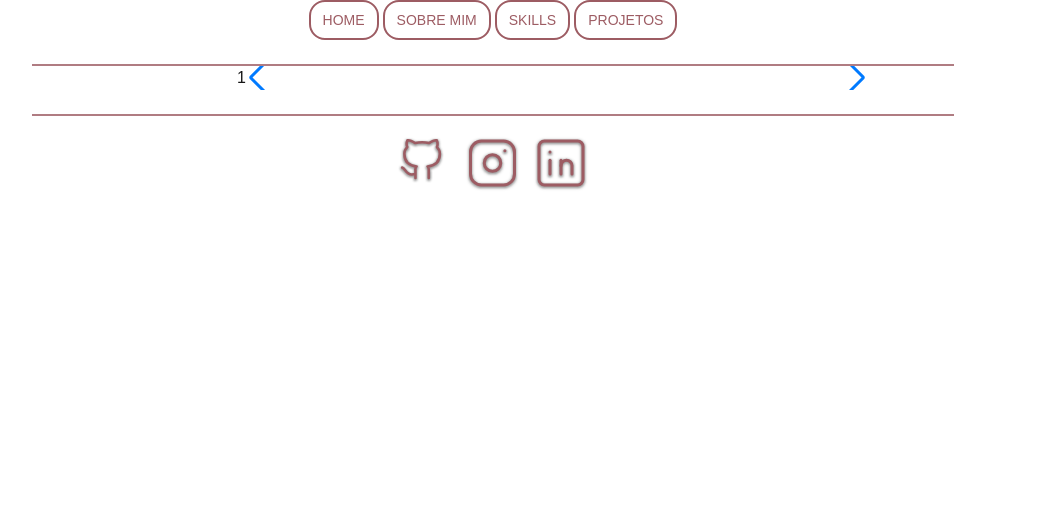
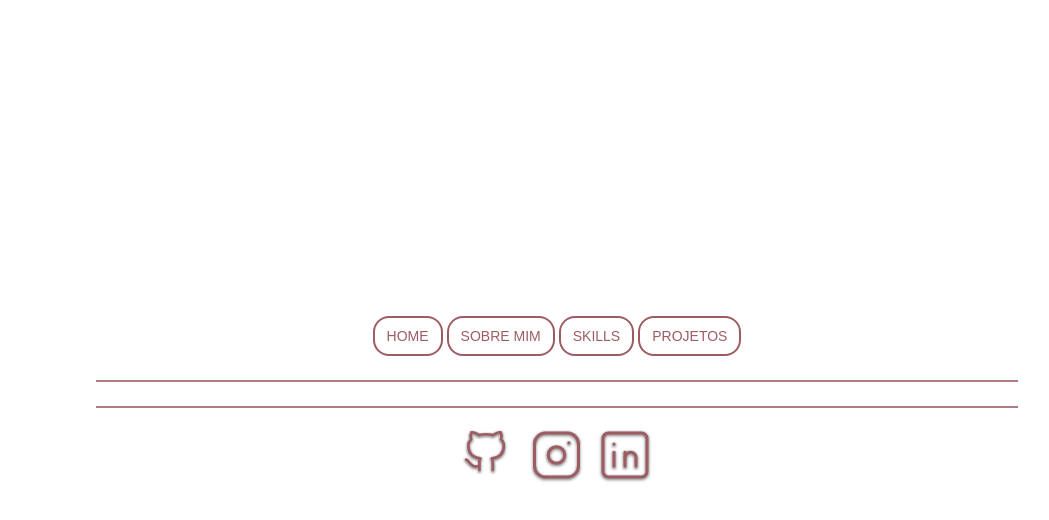
Before and after one commit to LuizHenri16/meuPortfolio, a Next.js app: page /skills in a window 1280 px wide. Shown: the top 520 px of the page, without its empty margins (83-1132 px from the left). Built offline with nearby package versions, Linux system fonts and the light colour scheme.

Commit message:
update: botão voltar, página skills, projetos

```diff
--- a/src/app/carteirarelacionamento/page.tsx
+++ b/src/app/carteirarelacionamento/page.tsx
@@ -4,10 +4,10 @@ export default function () {
       <div className="bg-[#f3f3f3] px-5 py-10 flex flex-col items-center justify-center font-[Roboto] tracking-wide ">
         <div className=" 0 text-xl self-start flex gap-10 ">
           <a
-            className="font-bold hover:text-custom-100/80 text-[#9D5C63]"
+            className="flex gap-5 font-bold hover:opacity-80 text-[#9D5C63]"
             href="/projetos"
           >
-            ← Voltar
+            <img className="w-5" src="/icons/Arrow 1.svg" /> Voltar
           </a>
         </div>
 
--- a/src/app/fitzone/page.tsx
+++ b/src/app/fitzone/page.tsx
@@ -2,9 +2,12 @@ export default function () {
   return (
     <>
       <div className="bg-[#f3f3f3] px-5 py-10 flex flex-col items-center justify-center font-[Roboto] tracking-wide text-[#6B3E23]">
-        <div className=" 0 text-xl self-start flex gap-10 ">
-          <a className="font-bold hover:text-custom-100/80" href="/projetos">
-            ← Voltar
+        <div className=" 0 text-xl self-start flex gap-5">
+          <a
+            className="flex gap-5 font-bold hover:opacity-80 text-[#9D5C63]"
+            href="/projetos"
+          >
+            <img className="w-5" src="/icons/Arrow 1.svg" /> Voltar
           </a>
         </div>
 
--- a/src/app/projetos/page.tsx
+++ b/src/app/projetos/page.tsx
@@ -10,9 +10,12 @@ export default function Projetos() {
                             lg:px-10 font-[Roboto]"
       >
         <div className=" text-custom-100 mt-5 text-xl self-start flex gap-10 ">
-          <a className="font-bold hover:text-custom-100/80" href="/home">
-            ← Voltar{" "}
-          </a>{" "}
+          <a
+            className="flex gap-5 font-bold hover:opacity-80 text-[#9D5C63]"
+            href="/home"
+          >
+            <img className="w-5" src="/icons/Arrow 1.svg" /> Voltar
+          </a>
           <p className="">// Projetos</p>
         </div>
 
--- a/src/app/skills/page.tsx
+++ b/src/app/skills/page.tsx
@@ -4,9 +4,9 @@ import { Template, MySwiper } from "@/components";
 export default function Skills() {
   return (
     <>
-      <div className="w-[100%] flex flex-col justify-center ">
+      <div className="w-[100%] flex flex-col justify-center items-center h-screen">
         <Template>
-          <main className="w-[50%] m-auto">{<MySwiper />}</main>
+          <main className="w-[50%] mx-auto">{}</main>
         </Template>
       </div>
     </>
--- a/src/components/myswiper/MySwiper.tsx
+++ b/src/components/myswiper/MySwiper.tsx
@@ -13,23 +13,5 @@ const pages = [
 ];
 
 export const MySwiper: React.FC = () => {
-  return (
-    <>
-      <Swiper
-        centeredSlides={true}
-        slidesPerView={1}
-        pagination={{ clickable: true }}
-        navigation
-      >
-        {pages.map((page) => (
-          <SwiperSlide
-            className="flex justify-center w-auto m-w-[100%]"
-            key={page.id}
-          >
-            <a>{page.id}</a>
-          </SwiperSlide>
-        ))}
-      </Swiper>
-    </>
-  );
+  return <></>;
 };
--- a/src/components/template/template.tsx
+++ b/src/components/template/template.tsx
@@ -1,26 +1,25 @@
-import { Button, IconButton } from "@/components"
-import Link from "next/link"
-
+import { Button, IconButton } from "@/components";
+import Link from "next/link";
 
 interface TemplateProps {
-    children: React.ReactNode
+  children: React.ReactNode;
 }
 
-export const Template: React.FC<TemplateProps> = ({ children }: TemplateProps) => {
-
+export const Template: React.FC<TemplateProps> = ({
+  children,
+}: TemplateProps) => {
   return (
     <>
       <Buttons />
       {children}
       <Icons />
     </>
-    )
-}
+  );
+};
 
 const Buttons: React.FC = () => {
   return (
     <div className="flex flex-col justify-center items-center w-[90%]">
-
       <div className="flex gap-1 ">
         <Link href={"/home"}>
           <Button name="HOME" />
@@ -41,32 +40,39 @@ const Buttons: React.FC = () => {
 
       <div className="mt-6 border-1 border-custom-100/80 w-[100%] sm:w-[80%] md:[60%]"></div>
     </div>
-    )
-}
+  );
+};
 
 const Icons: React.FC = () => {
   return (
     <div className="flex flex-col justify-center items-center w-[90%]">
-
       <div className="mt-6 border-1 border-custom-100/80 w-[100%] sm:w-[80%] md:[60%]"></div>
 
       <div className="flex gap-3 mt-5">
-
         <IconButton href="https://github.com/LuizHenri16">
-                    <img className="w-12" src="/icons/github-icon.svg" alt="icone-github" />
+          <img
+            className="w-12"
+            src="/icons/github-icon.svg"
+            alt="icone-github"
+          />
         </IconButton>
 
-                <IconButton href="https://www.instagram.com/_._luizhenrique/" >
-                    <img className="" src="/icons/instagram-icon.svg" alt="icone-instagram" />
+        <IconButton href="https://www.instagram.com/_._luizhenrique/">
+          <img
+            className=""
+            src="/icons/instagram-icon.svg"
+            alt="icone-instagram"
+          />
         </IconButton>
 
         <IconButton href="https://www.linkedin.com/in/luiz-bastos-395922213/">
-                    <img className="" src="/icons/linkedin-icon.svg" alt="icone-linkedin" />
+          <img
+            className=""
+            src="/icons/linkedin-icon.svg"
+            alt="icone-linkedin"
+          />
         </IconButton>
-
       </div>
-
-
     </div>
-    )
-}
+  );
+};
```
Also changed, not shown: public/icons/Arrow 1.svg (added). Lines whose indentation alone changed are shown as unchanged.
